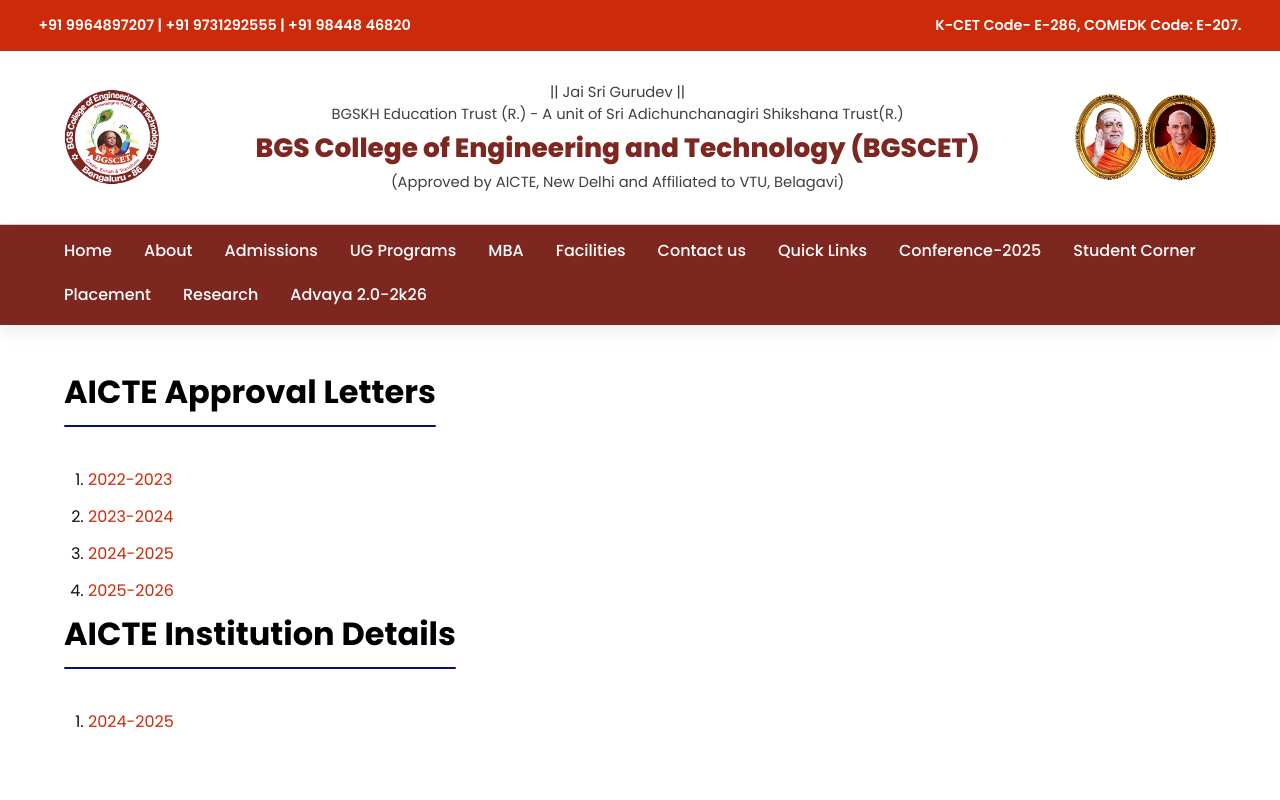
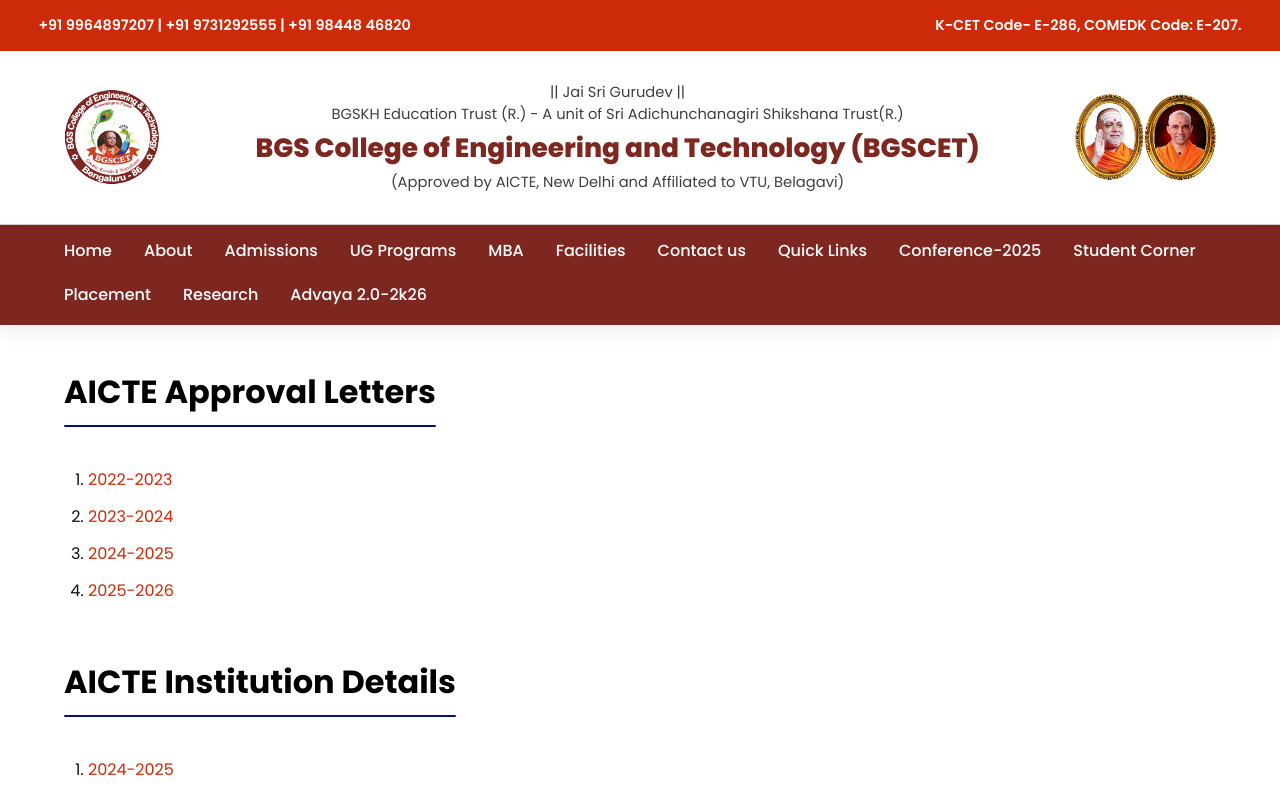
Before and after one commit to naveen-manthri/bgscet, a React (Vite) app: page /quick-links/aicte-approval-letters in a window 1280 px wide. Shown: the top 800 px of the page. Built offline with nearby package versions, Linux system fonts and the light colour scheme.

Commit message:
alignment in letter-section

```diff
--- a/src/components/letterSections/letterSections.css
+++ b/src/components/letterSections/letterSections.css
@@ -3,11 +3,15 @@
   --btn-primary-hover: #b82508;
 
   padding: 3rem 4rem 0;
+  gap: 3rem;
+  display: flex;
+  flex-direction: column;
 }
 
 /* .letter-section {
-  margin-top: 3rem;
-} */
+   margin-top: 3rem;
+  margin-bottom: 2rem;
+}  */
 
 /* .letter-section__heading {
   margin-bottom: 1rem;
```
